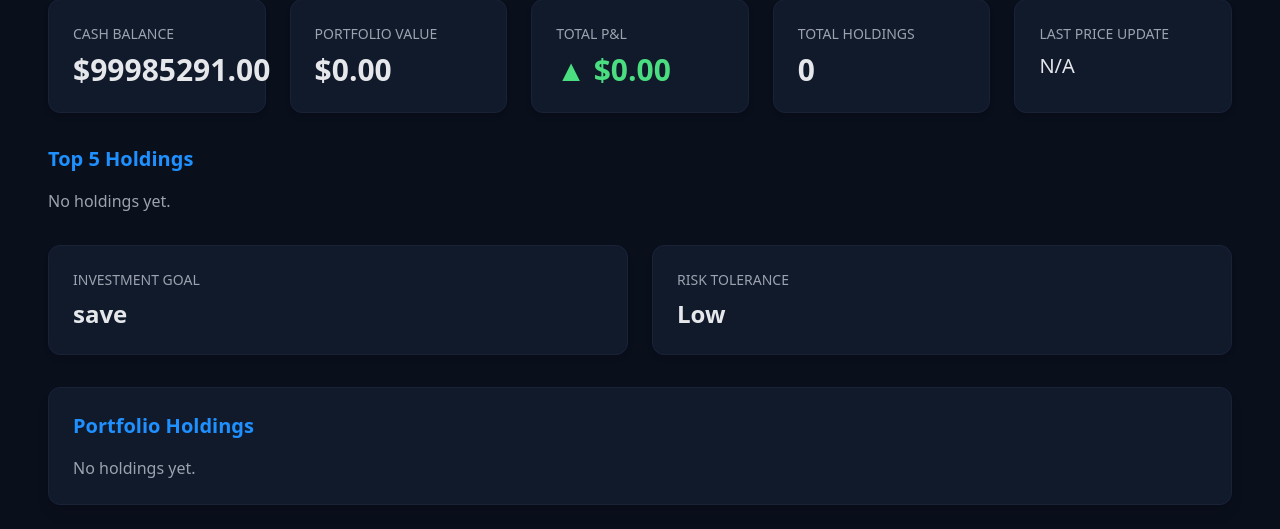
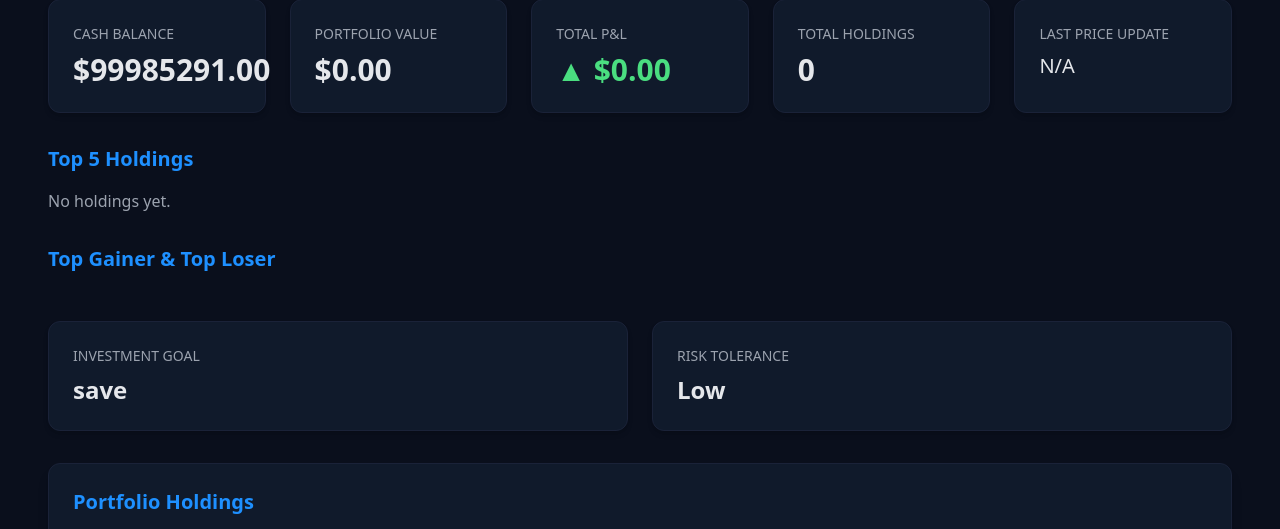
Before and after one commit to Ahmed-25173/FinSight, a Django app: page /view/ in a window 1280 px wide. Shown: the part 185-714 px from the top of the page. Run offline with Django 5.2, Linux system fonts and the light colour scheme; a user stored in the database is signed in; data comes from the database, SQL or seed files in the repository; both versions use the stored data as it was after the commit; data that the repository does not hold is empty; some libraries are stand-ins or nearby versions.

Commit message:
Added favorite stocks, and yfinance api.

```diff
--- a/FinSight/templates/viewPortfolio.html
+++ b/FinSight/templates/viewPortfolio.html
@@ -45,6 +45,7 @@
 
   <h1 class="text-3xl md:text-4xl font-extrabold text-[#1e90ff] mb-6">{{ portfolio.name }} Dashboard</h1>
 
+  <!-- Portfolio summary cards -->
   <section class="grid md:grid-cols-5 gap-6">
     <div class="card-hover bg-[#101a2b] rounded-xl p-6 shadow-md border border-[#1a2238] flex flex-col items-start">
       <span class="text-gray-400 uppercase text-sm mb-2">Cash Balance</span>
@@ -76,6 +77,7 @@
     </div>
   </section>
 
+  <!-- Top 5 Holdings -->
   <section class="mt-2">
     <h2 class="text-xl font-bold text-[#1e90ff] mb-4">Top 5 Holdings</h2>
     <div class="grid grid-cols-1 sm:grid-cols-2 lg:grid-cols-5 gap-4">
@@ -120,6 +122,55 @@
     </div>
   </section>
 
+  <!-- Top Gainer & Top Loser -->
+  <section class="mt-8">
+    <h2 class="text-xl font-bold text-[#1e90ff] mb-4">Top Gainer & Top Loser</h2>
+    <div class="grid md:grid-cols-2 gap-6">
+      <!-- Top Gainer -->
+      {% if top_gainer %}
+      <div class="card-hover bg-[#101a2b] rounded-xl p-6 shadow-md border border-[#1a2238] flex flex-col">
+        <span class="text-gray-400 uppercase text-sm mb-2">Top Gainer</span>
+        <div class="flex justify-between items-center">
+          <div>
+            <div class="ticker text-lg">{{ top_gainer.symbol }}</div>
+            <div class="small-muted">Qty: {{ top_gainer.owned_qty }} • Avg: ${{ top_gainer.avg_buy_price }}</div>
+          </div>
+          <div class="text-right text-green-400 font-bold text-xl">
+            ▲ ${{ top_gainer.pnl|floatformat:2 }}
+          </div>
+        </div>
+        <div class="mt-3">
+          <div class="bg-gray-700 rounded-full h-2 w-full">
+            <div class="rounded-full h-2" style="width: {{ top_gainer.percent }}%; background: linear-gradient(90deg,#32cd32,#00ff7f);"></div>
+          </div>
+        </div>
+      </div>
+      {% endif %}
+
+      <!-- Top Loser -->
+      {% if top_loser %}
+      <div class="card-hover bg-[#101a2b] rounded-xl p-6 shadow-md border border-[#1a2238] flex flex-col">
+        <span class="text-gray-400 uppercase text-sm mb-2">Top Loser</span>
+        <div class="flex justify-between items-center">
+          <div>
+            <div class="ticker text-lg">{{ top_loser.symbol }}</div>
+            <div class="small-muted">Qty: {{ top_loser.owned_qty }} • Avg: ${{ top_loser.avg_buy_price }}</div>
+          </div>
+          <div class="text-right text-red-500 font-bold text-xl">
+            ▼ ${{ top_loser.pnl|floatformat:2 }}
+          </div>
+        </div>
+        <div class="mt-3">
+          <div class="bg-gray-700 rounded-full h-2 w-full">
+            <div class="rounded-full h-2" style="width: {{ top_loser.percent }}%; background: linear-gradient(90deg,#ff4c4c,#ff0000);"></div>
+          </div>
+        </div>
+      </div>
+      {% endif %}
+    </div>
+  </section>
+
+  <!-- Investment Goal & Risk Tolerance -->
   <section class="grid md:grid-cols-2 gap-6">
     <div class="card-hover bg-[#101a2b] rounded-xl p-6 shadow-md border border-[#1a2238] flex flex-col">
       <span class="text-gray-400 uppercase text-sm mb-2">Investment Goal</span>
@@ -131,7 +182,7 @@
     </div>
   </section>
 
-
+  <!-- Portfolio Holdings Table -->
   <section class="bg-[#101a2b] rounded-xl p-6 shadow-lg border border-[#1a2238] overflow-x-auto">
     <h2 class="text-xl font-bold text-[#1e90ff] mb-4">Portfolio Holdings</h2>
     {% if stock_data %}
@@ -152,9 +203,7 @@
         {% with stock_pnl=stock.pnl|floatformat:"2" %}
         <tr class="hover:bg-[#0d1323] transition-all">
           <td class="flex items-center justify-center space-x-2">
-            <div>
-              {{ stock.symbol }}
-            </div>
+            <div>{{ stock.symbol }}</div>
             <div>
               {% if stock.symbol in favorite_symbols %}
               <form action="{% url 'removeFavoriteStock' %}" method="post" style="display:inline;">
@@ -194,6 +243,7 @@
     {% endif %}
   </section>
 
+  <!-- Portfolio Description & Diversification Chart -->
   <section class="grid md:grid-cols-2 gap-6">
     <div class="bg-[#101a2b] rounded-xl p-6 shadow-lg border border-[#1a2238] max-h-72 overflow-y-auto">
       <h3 class="text-xl font-bold text-[#1e90ff] mb-3">Portfolio Description</h3>
--- a/FinSight/views.py
+++ b/FinSight/views.py
@@ -177,7 +177,6 @@ def get_stock_price(symbol):
 
 
 
-
 @login_required
 def viewPortfolio(request):
     portfolio = get_object_or_404(Portfolio, user=request.user)
@@ -190,14 +189,12 @@ def viewPortfolio(request):
     favorite_symbols = set(FavoriteStock.objects.filter(user=request.user)
                            .values_list('symbol', flat=True))
 
+    # Build stock_data with P&L
     for symbol, percent in diversification.items():
         owned_qty = Transaction.getOwnedShares(portfolio, symbol)
-
         current_price, updated_at = get_stock_price(symbol)
-
         if updated_at and (not last_cache_time or updated_at > last_cache_time):
             last_cache_time = updated_at
-
         avg_buy_price = Transaction.getAverageBuyPrice(portfolio, symbol)
         holding_value = owned_qty * current_price
         pnl = owned_qty * (current_price - avg_buy_price)
@@ -215,11 +212,17 @@ def viewPortfolio(request):
             'percent': percent
         })
 
+    # Determine top gainer and top loser
+    top_gainer = top_loser = None
+    if stock_data:
+        # Use full stock dicts for top_gainer and top_loser
+        top_gainer = max(stock_data, key=lambda x: x['pnl'])
+        top_loser = min(stock_data, key=lambda x: x['pnl'])
+
     # Compute top 5 holdings by value
     sorted_by_value = sorted(stock_data, key=lambda x: x['holding_value'], reverse=True)
     top5 = sorted_by_value[:5]
     top5_with_value_pct = []
-
     for item in top5:
         pct_by_value = (Decimal(item['holding_value']) / total_portfolio_value * 100) if total_portfolio_value > 0 else Decimal(0)
         top5_with_value_pct.append({
@@ -242,9 +245,12 @@ def viewPortfolio(request):
         'last_cache_time': last_cache_time,
         'top5': top5_with_value_pct,
         'favorite_symbols': favorite_symbols,
+        'top_gainer': top_gainer,
+        'top_loser': top_loser,
     }
 
     return render(request, 'viewPortfolio.html', context)
+
 
 
 
```
Also changed, not shown: db.sqlite3.
